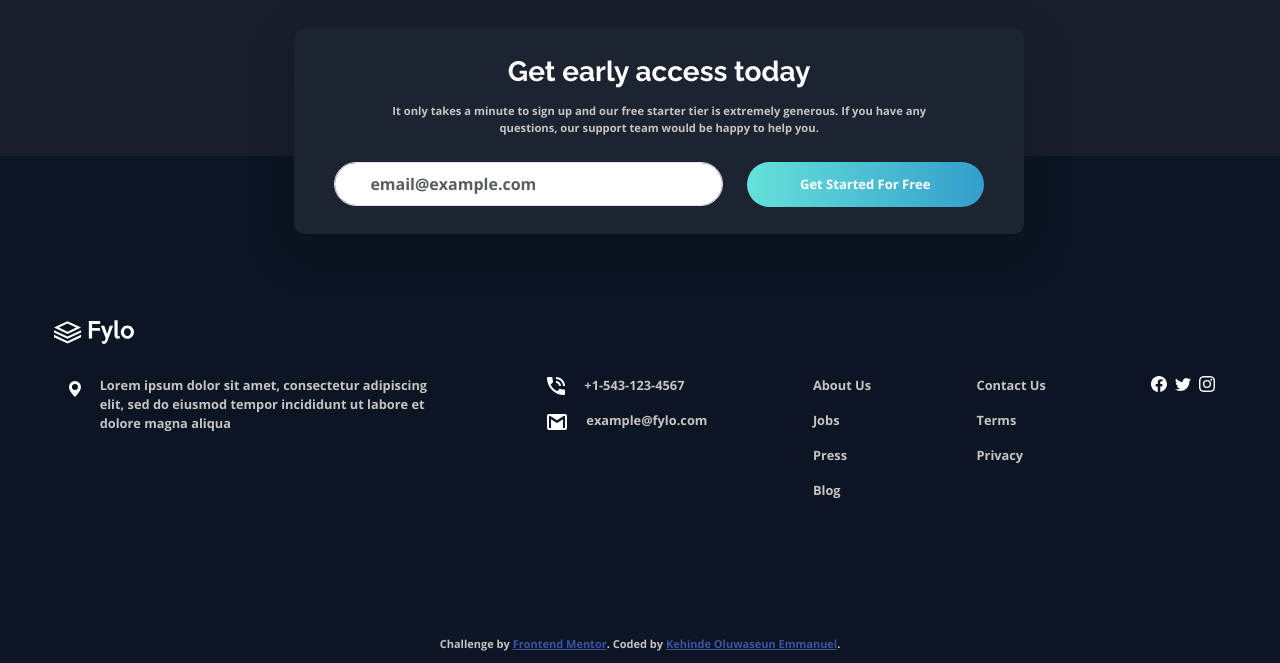
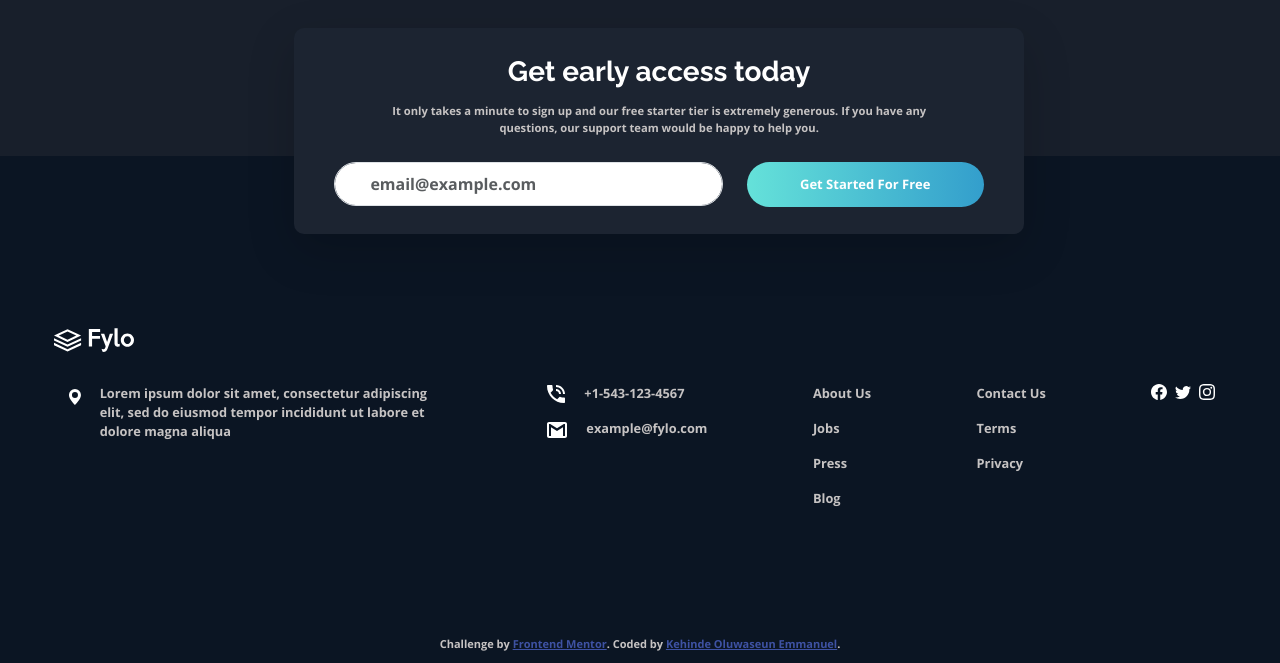
Before and after one commit to Itzemmadox/Fylo-dark-theme-landing-page, a plain HTML site: page index.html in a window 1280 px wide. Shown: the part 2344-3007 px from the top of the page. Drawn offline with nearby package versions, Linux system fonts and the light colour scheme.

Commit message:
updated css style in the footer section

```diff
--- a/style.css
+++ b/style.css
@@ -701,10 +701,10 @@ padding: 35px 35px 0px !important;
 
 .info{
     height: 100%;
-    padding-block: 7rem 30px;
+    padding-block: 8rem 30px;
     flex-wrap: wrap;
     padding-inline: 6rem 4.5rem;
-    column-gap: 6.5rem;
+    column-gap: 6rem;
 }
 
 .info-img{
```
